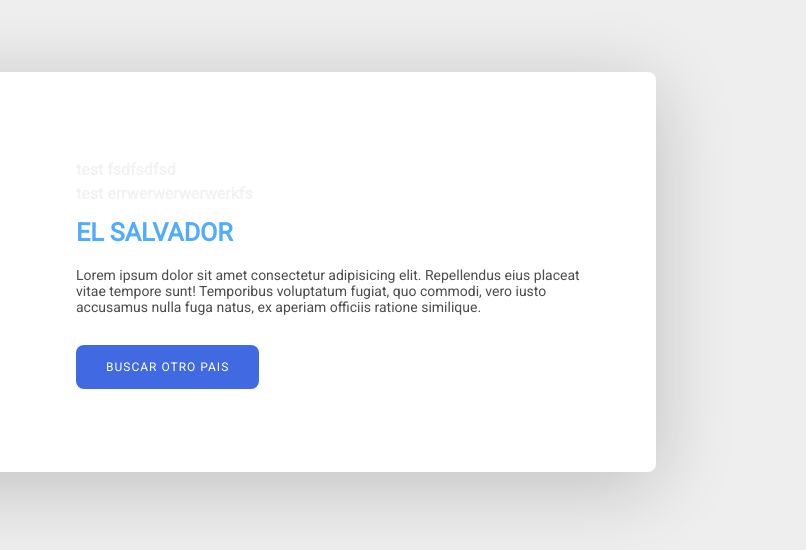
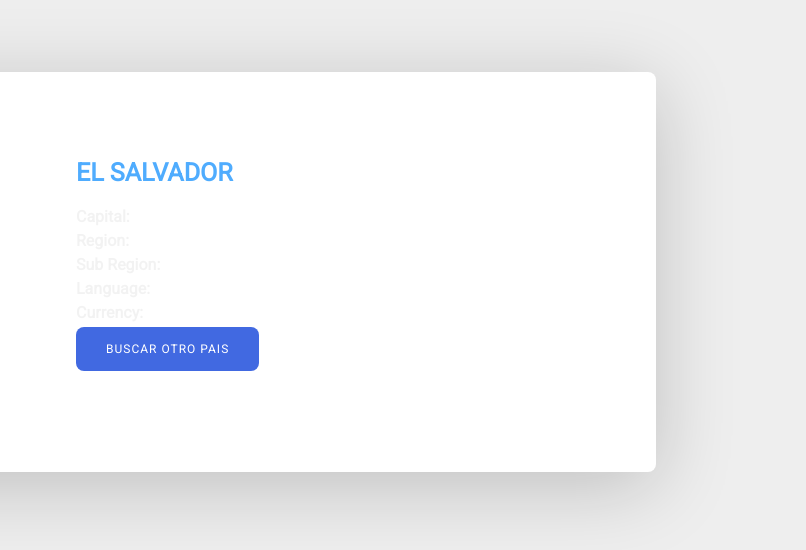
Before and after one commit to Monge1h/countries, a plain HTML site: page index.html in a window 1280 px wide. Shown: the part 128-678 px from the top of the page, 474-1280 px from the left. Drawn offline with Linux system fonts and the light colour scheme; no server answers.

Commit message:
Add more span to html

```diff
--- a/index.html
+++ b/index.html
@@ -13,13 +13,20 @@
             <img src="https://restcountries.eu/data/slv.svg" alt="">
         </div>
         <div class="container__info">
+            <h1 class="container__country">El Salvador</h1>
             <div class="container__data">
-                <span>test fsdfsdfsd</span>
-                <span>test errwerwerwerwerkfs</span>
+                <span>Capital: </span>
+                <span class="answer"></span>
+                <span>Region: </span>
+                <span class="answer"></span>
+                <span>Sub Region: </span>
+                <span class="answer"></span>
+                <span>Language: </span>
+                <span class="answer"></span>
+                <span>Currency: </span>
+                <span class="answer"></span>
             </div>
-            <h1 class="container__country">El Salvador</h1>
             <p class="container__text">
-                Lorem ipsum dolor sit amet consectetur adipisicing elit. Repellendus eius placeat vitae tempore sunt! Temporibus voluptatum fugiat, quo commodi, vero iusto accusamus nulla fuga natus, ex aperiam officiis ratione similique.</p>
                 <a href="#" class="container__cta">Buscar otro pais</a>
             </div>
     </div>
```
